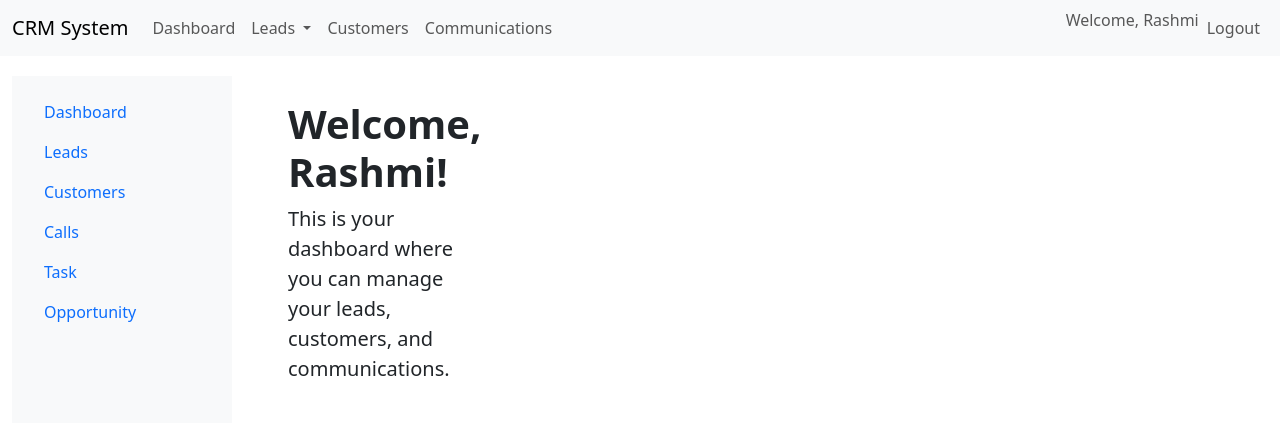
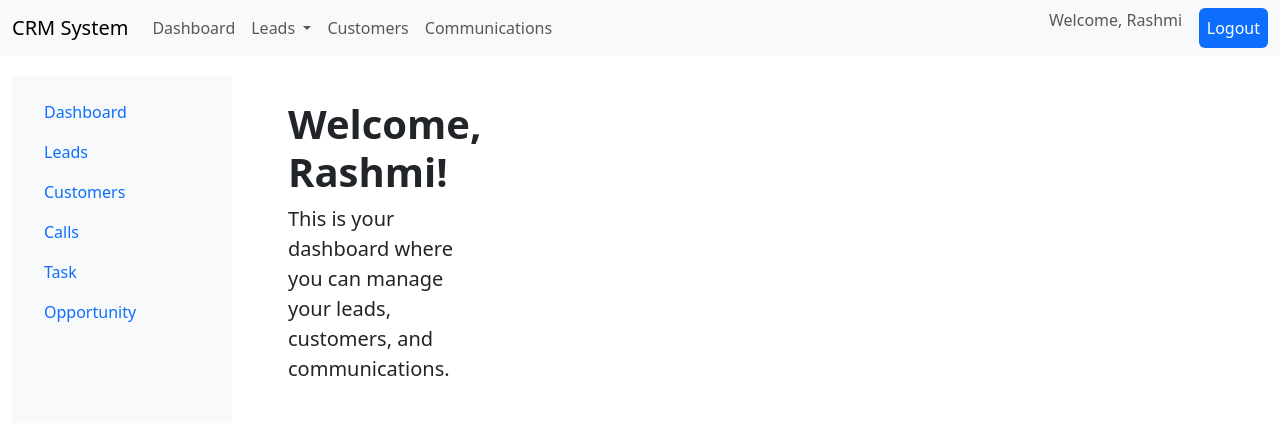
Before and after one commit to rachnashinde1516/crm, a PHP site: page /views/dashboard/index.php in a window 1280 px wide. Shown: the top 423 px of the page. Run offline with PHP 8.4, Linux system fonts and the light colour scheme; a user stored in the database is signed in.

Commit message:
Navbar code fix

```diff
--- a/includes/navbar.php
+++ b/includes/navbar.php
@@ -50,15 +50,15 @@ $user_role = isset($_SESSION['user_role']) ? $_SESSION['user_role'] : 'guest';
           </li>
         </ul>
         <!-- Right side: User info and Logout -->
-        <ul class="navbar-nav ms-auto mb-2 mb-lg-0">
+        <ul class="navbar-nav nav-pills nav-fill ms-auto mb-2 mb-lg-0">
           <?php if (isset($_SESSION['user_id'])): ?>
             <li class="nav-item">
               <span class="navbar-text">
-                Welcome, <?php echo htmlspecialchars($_SESSION['user_name']); ?>
+                Welcome, <?php echo htmlspecialchars($_SESSION['user_name']); ?> &nbsp;&nbsp;&nbsp;
               </span>
             </li>
             <li class="nav-item">
-              <a class="nav-link" href="../../controllers/logout.php">Logout</a>
+              <a class="nav-link active" style="color: white;" href="../../controllers/logout.php">Logout</a>
             </li>
           <?php else: ?>
             <li class="nav-item">
```
